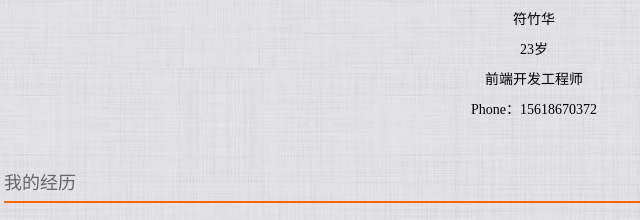
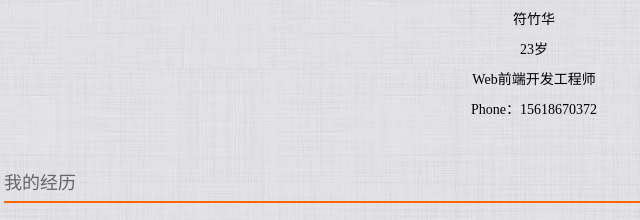
Before and after one commit to eva-hua/eva-hua.github.io, a plain HTML site: page index.html in a window 1280 px wide. Shown: the part 292-512 px from the top of the page, 106-746 px from the left. Drawn offline with nearby package versions, Linux system fonts and the light colour scheme.

Commit message:
Update index.html

```diff
--- a/index.html
+++ b/index.html
@@ -30,7 +30,7 @@
 			<strong>一份努力，一份坚持，只想成为更好的前端</strong>
 			<p>符竹华</p>
 			<p>23岁</p>
-			<p>前端开发工程师</p>
+			<p>Web前端开发工程师</p>
 			<p>Phone：15618670372</p>
 			<p>Email：zhuhuafu1023@163.com</p>
 		</div>
```
